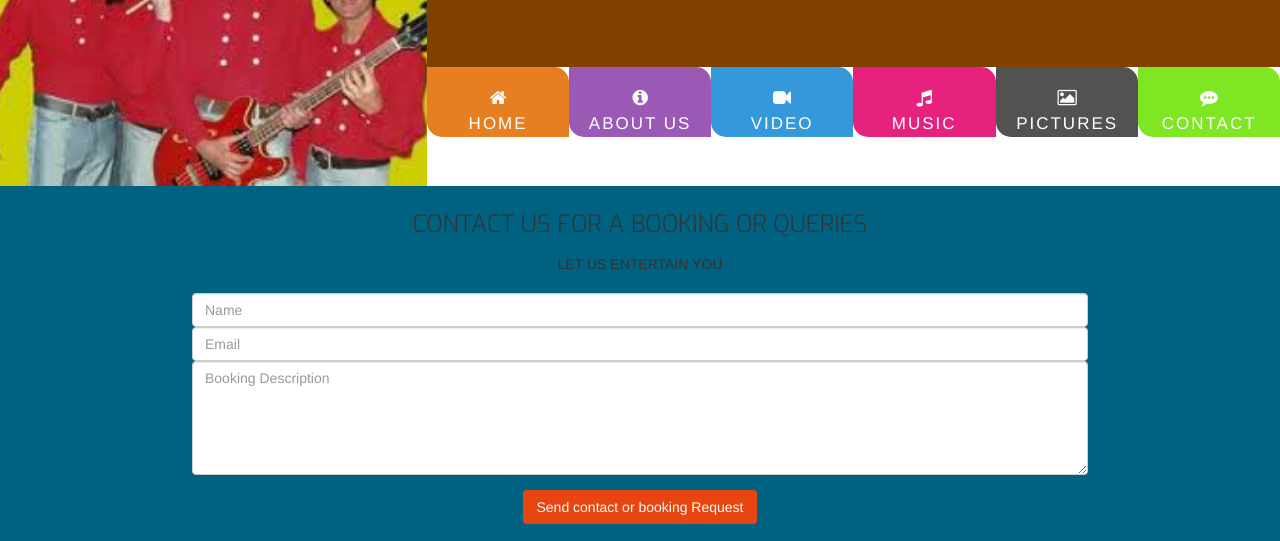
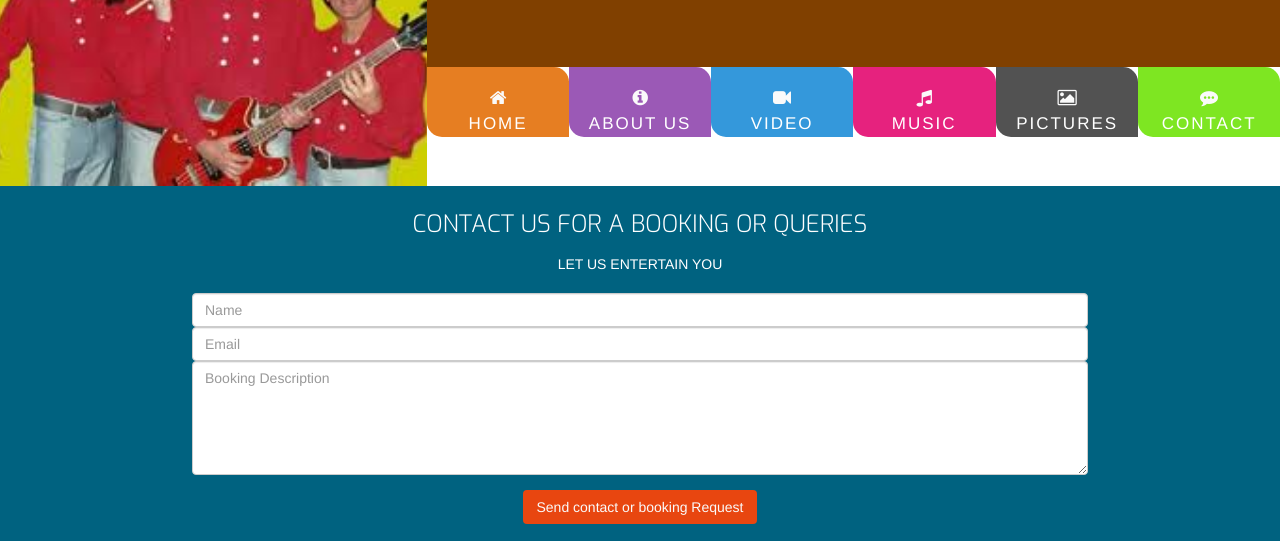
Before and after one commit to obynz/fe-milestone-project, a plain HTML site: page contact.html in a window 1280 px wide. Shown: the part 174-715 px from the top of the page. Drawn offline with nearby package versions, Linux system fonts and the light colour scheme.

Commit message:
Update color on the contact us page

```diff
--- a/contact.html
+++ b/contact.html
@@ -48,8 +48,8 @@
         <section class="container-fluid ">
         <div class="row bg-color-contact">
             <div>
-                <h3 class="contact-heading uppercase text-center">Contact us for a Booking or queries</h3>
-                <h5 class="uppercase text-center">Let us Entertain you</h5>
+                <font color="white"><h3 class="contact-heading uppercase text-center">Contact us for a Booking or queries</h3></font>
+                <font color="white"><h5 class="uppercase text-center">Let us Entertain you</h5></font>
             </div>
             <div class="center-form">
                 <form>
```
